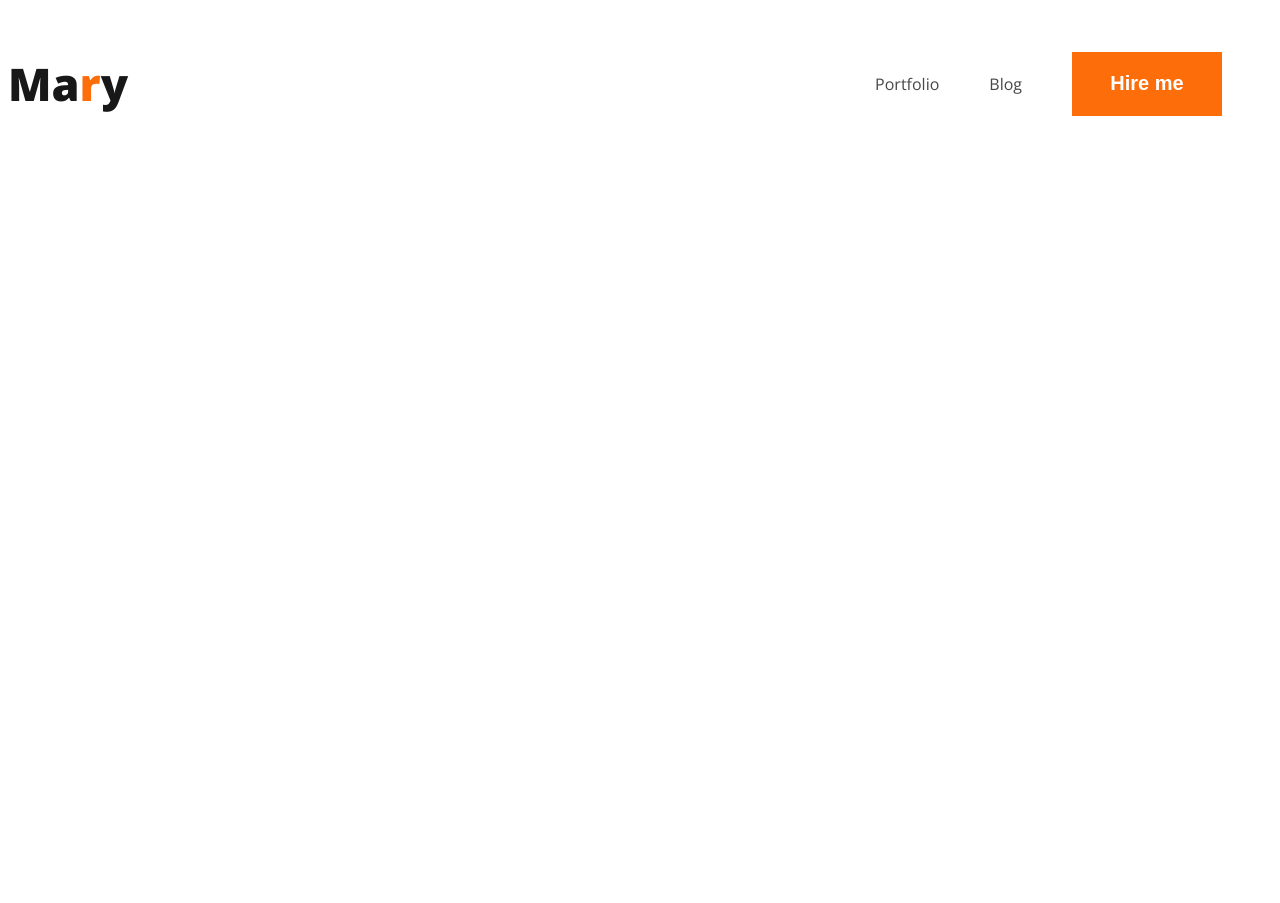
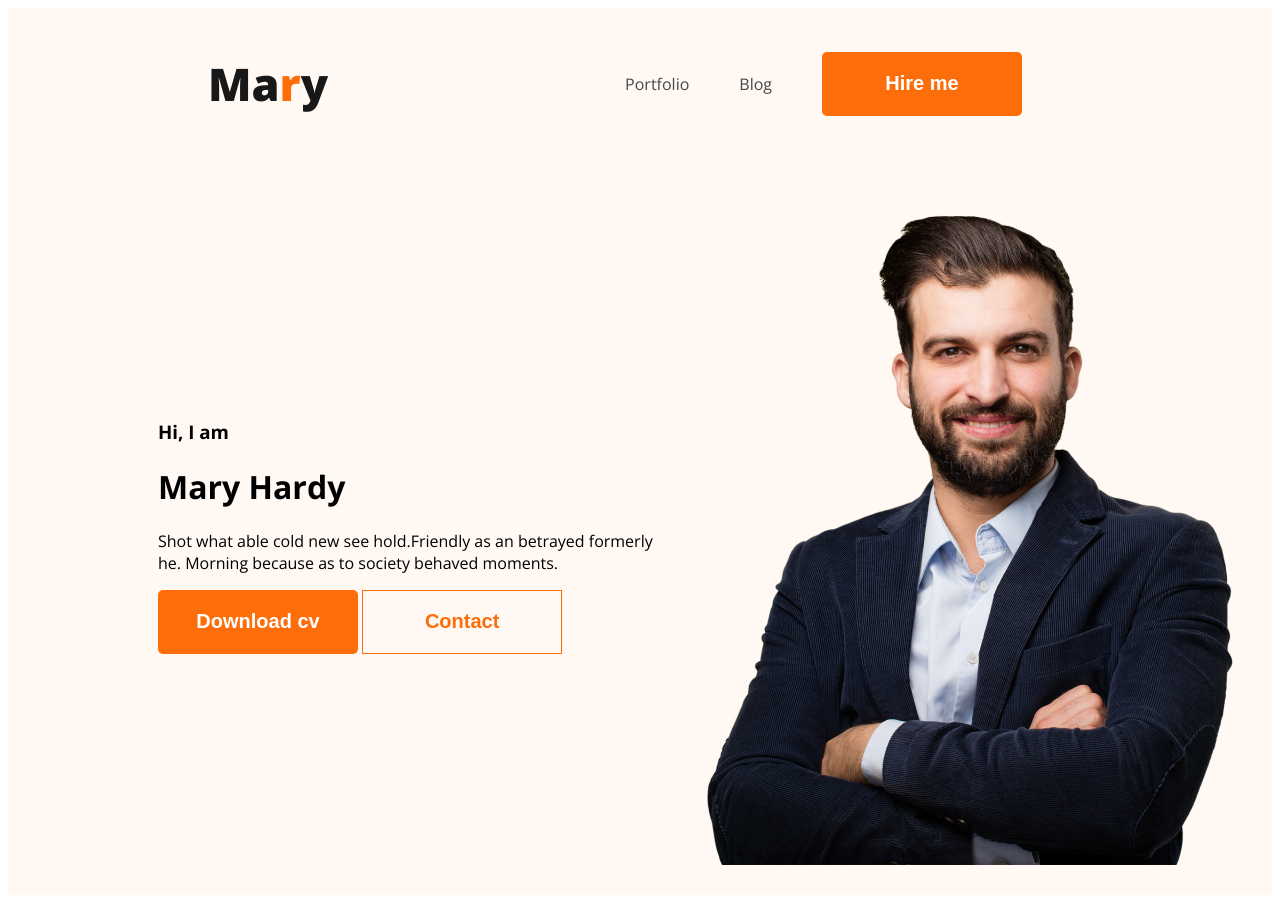
Before and after one commit to Jahid1987/web-developer-portfolio, a plain HTML site: page index.html in a window 1280 px wide. Before the commit the page ends 800 px from the top, so only its background shows below. Drawn offline with nearby package versions, Linux system fonts and the light colour scheme.

Commit message:
banner content added

```diff
--- a/index.html
+++ b/index.html
@@ -21,6 +21,16 @@
                 <li><button class="btn-primary">Hire me</button></li>
             </ul>
         </nav>
+        <div class="banner">
+            <div>
+                <h3 class="banner-greeting">Hi, I  am</h3>
+                <h1 class="banner-title">Mary Hardy</h1>
+                <p>Shot what able cold new see hold.Friendly as an betrayed formerly he. Morning because as to society behaved moments.</p>
+                <button class="btn-primary">Download cv</button>
+                <button class="btn-primary-outline">Contact</button>
+            </div>
+            <img class="prodile-pic" src="images/hardy.png" alt="Image of Hardy">
+        </div>
     </header>
     <main>
 
--- a/styles/portfolio.css
+++ b/styles/portfolio.css
@@ -7,15 +7,27 @@ body{
     color: #FD6E0A;
 }
 .btn-primary{
-    width: 150px;
+    width: 200px;
     height: 64px;
     background: #FD6E0A;
     border: 0;
     font-size: 20px;
     font-weight: 700;
+    line-height: normal;
     color: white;
     padding: 15px 35px;
-
+    border-radius: 5px;
+}
+.btn-primary-outline{
+    width: 200px;
+    height: 64px;
+    border: 1px solid #FD6E0A;
+    background-color: #FFF8F3;
+    font-size: 20px;
+    font-weight: 700;
+    line-height: normal;
+    color: #FD6E0A;
+    padding: 15px 35px;
 }
 
 /* nav related styles */
@@ -23,6 +35,7 @@ nav{
     display: flex;
     justify-content: space-between;
     align-items: center;
+    margin: 0 200px;
 }
 .nav-title{
     color: var(--Dark-01, #181818);
@@ -43,3 +56,16 @@ nav a{
     text-decoration: none;
     color: #474747;
 }
+
+/* header related styles */
+header{
+    background: #FFF8F3;
+}
+.banner{
+    padding: 30px 30px 30px 150px;
+    display: flex;
+    align-items: center;
+}
+.banner .profile-pic{
+    width: 500px;
+}
```
